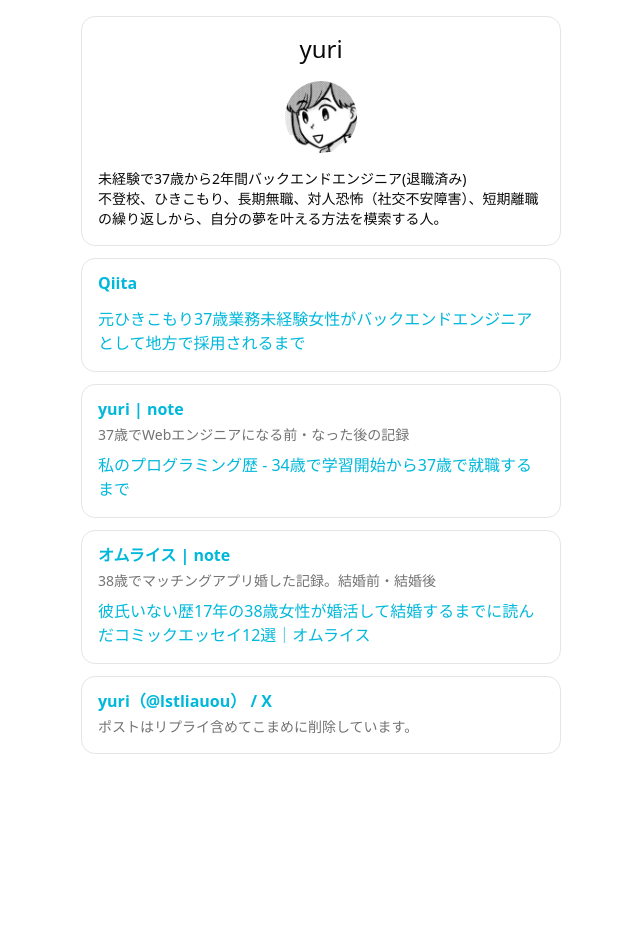
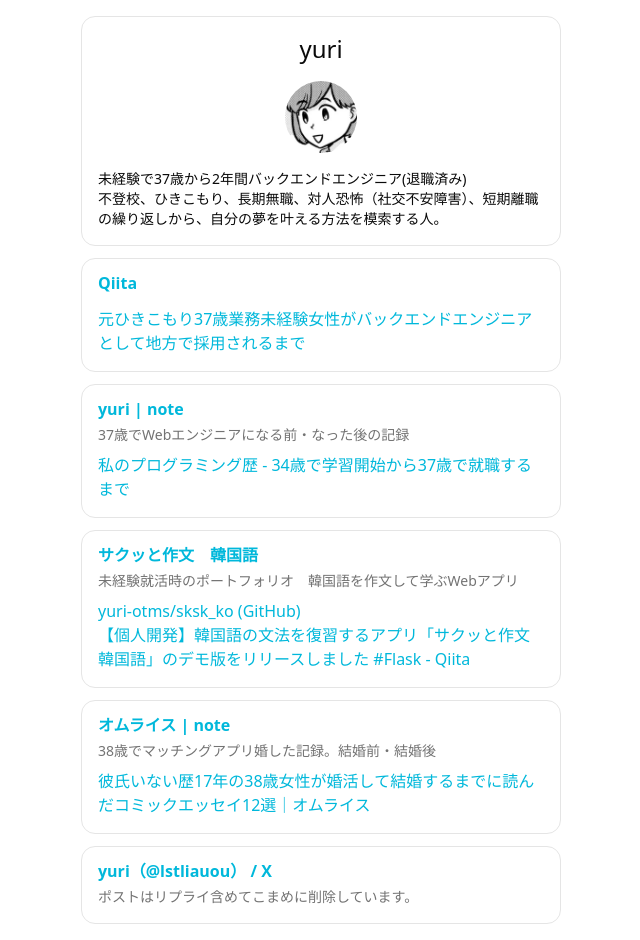
Before and after one commit to yuri-otms/link, a React (Vite) app in the folder pages/: page / in a window 1280 px wide. Shown: the whole page, without its empty margins (319-959 px from the left). Before the commit the page ends 800 px from the top, so only its background shows below. Built offline with nearby package versions, Linux system fonts and the light colour scheme.

Commit message:
[ update ] rsyncテスト

```diff
--- a/pages/src/App.tsx
+++ b/pages/src/App.tsx
@@ -62,6 +62,26 @@ function App() {
       <Card>
         <CardHeader>
           <CardTitle>
+            <Link href="https://ko.sksk.fun/">
+              サクッと作文　韓国語
+            </Link>
+          </CardTitle>
+          <CardDescription>
+            未経験就活時のポートフォリオ　韓国語を作文して学ぶWebアプリ
+          </CardDescription>
+        </CardHeader>
+        <CardContent>
+          <Link href="https://github.com/yuri-otms/sksk_ko">
+            yuri-otms/sksk_ko (GitHub)
+          </Link><br />
+          <Link href="https://qiita.com/yuri_t/items/747a4369bc25c5561139">
+            【個人開発】韓国語の文法を復習するアプリ「サクッと作文　韓国語」のデモ版をリリースしました #Flask - Qiita
+          </Link>
+        </CardContent>
+      </Card>
+      <Card>
+        <CardHeader>
+          <CardTitle>
             <Link href="https://note.com/omuraisu_kk">
               オムライス | note
             </Link>
```
